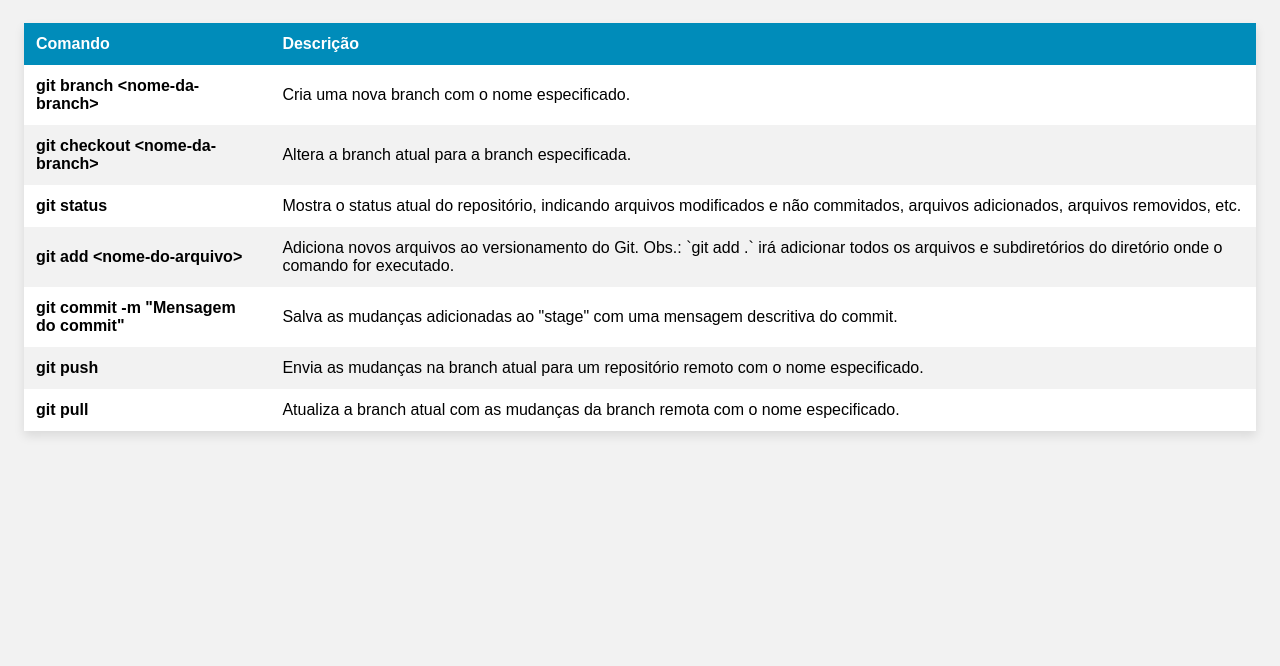
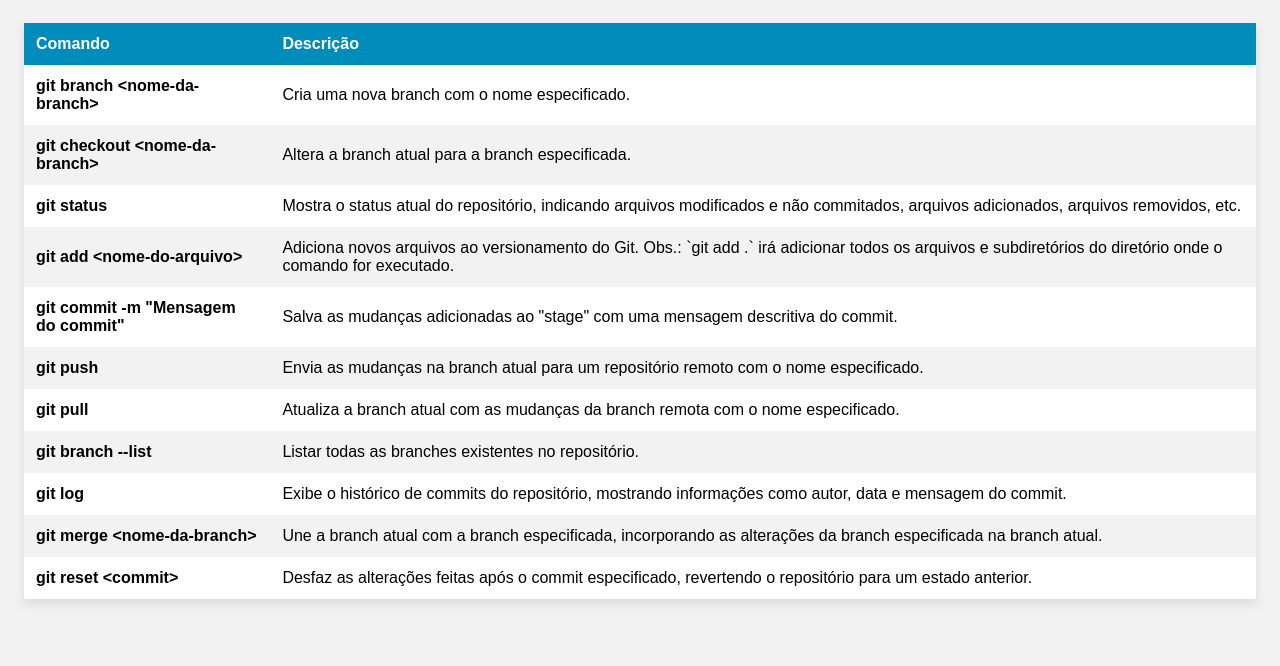
Before and after one commit to oricardos/git-commands, a plain HTML site: page index.html in a window 1280 px wide. Shown: the part 78-744 px from the top of the page. Drawn offline with Linux system fonts and the light colour scheme.

Commit message:
feat(geral): add novos comandos

```diff
--- a/index.html
+++ b/index.html
@@ -62,6 +62,24 @@
               nome especificado.
             </td>
           </tr>
+          <tr>
+            <td>git branch --list</td>
+            <td>Listar todas as branches existentes no repositório.</td>
+          </tr>
+          <tr>
+            <td>git log</td>
+            <td>Exibe o histórico de commits do repositório, mostrando informações como autor, data e mensagem do commit.</td>
+          </tr>
+
+          <tr>
+            <td>git merge &lt;nome-da-branch&gt;</td>
+            <td>Une a branch atual com a branch especificada, incorporando as alterações da branch especificada na branch atual.</td>
+          </tr>
+
+          <tr>
+            <td>git reset &lt;commit&gt;</td>
+            <td>Desfaz as alterações feitas após o commit especificado, revertendo o repositório para um estado anterior.</td>
+          </tr>
         </tbody>
       </table>
     </div>
```
